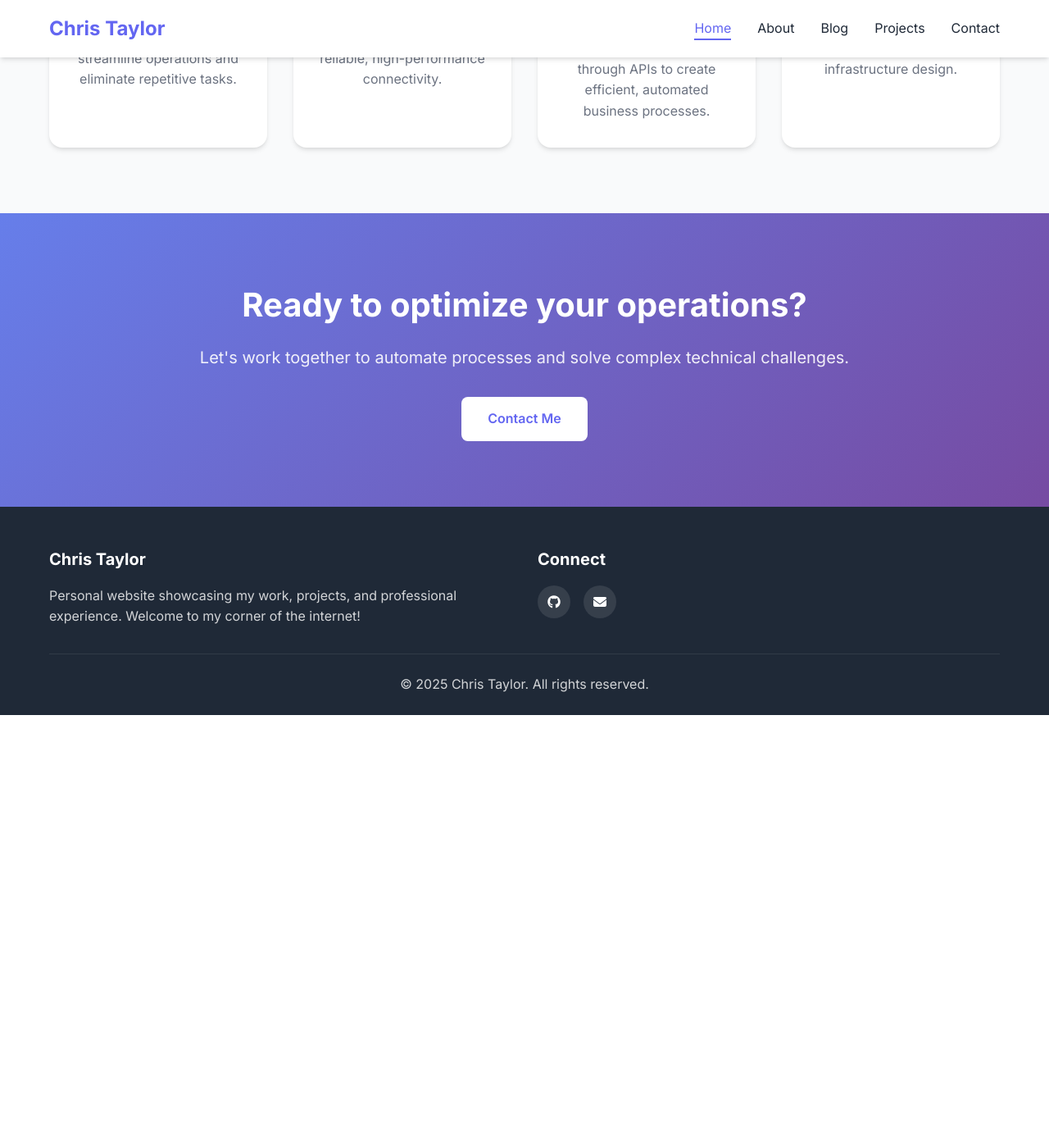
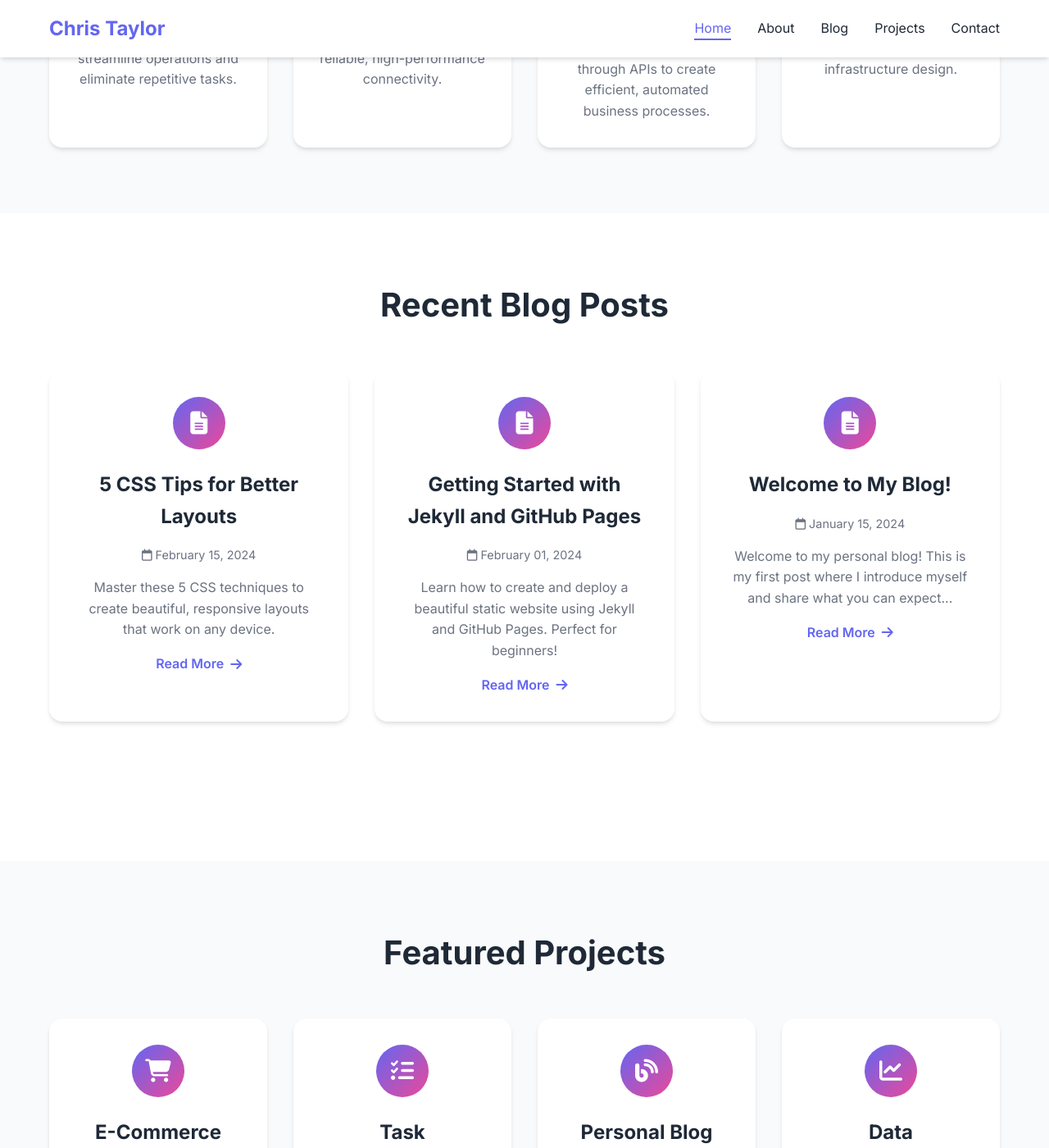
Before and after one commit to christaylorcodes/christaylorcodes.github.io, a Jekyll site: the page built from index.html, in a window 1280 px wide and 1400 px high, scrolled down 978 px. Shown: the whole window at 82% size. Built offline with Jekyll 4.4.1, drawn with Linux system fonts in a browser that asks for light colours; before the commit the page ends 1850 px from its top, so only the background shows below that; some of the changed text lies outside the part shown.

Commit message:
Add Recent Blog Posts and Featured Projects sections to home page
- Add Recent Blog Posts section showing 3 latest posts with excerpts
- Add Featured Projects section displaying 4 projects with tags
- Both sections use card-based layout matching "What I Do" section style
- Include "View All" buttons linking to full blog and projects pages
- Add CSS styling for new sections with alternating backgrounds
- Posts show date and excerpt with "Read More" link
- Projects show description and technology tags

Generated with [Claude Code](https://claude.com/claude-code)

Co-Authored-By: Claude <noreply@anthropic.com>

```diff
--- a/assets/css/main.css
+++ b/assets/css/main.css
@@ -269,6 +269,41 @@ section {
 .feature-card p {
     color: var(--text-light);
     line-height: 1.6;
+}
+
+/* ===== RECENT POSTS SECTION ===== */
+.recent-posts {
+    background-color: var(--bg-white);
+}
+
+.recent-posts .feature-card h3 a:hover {
+    color: var(--primary-color);
+}
+
+.recent-posts .read-more {
+    display: inline-flex;
+    align-items: center;
+    gap: 0.5rem;
+    color: var(--primary-color);
+    text-decoration: none;
+    font-weight: 600;
+    transition: gap 0.3s ease;
+}
+
+.recent-posts .read-more:hover {
+    gap: 1rem;
+}
+
+/* ===== FEATURED PROJECTS SECTION ===== */
+.featured-projects {
+    background-color: var(--bg-light);
+}
+
+.featured-projects .project-tags {
+    display: flex;
+    gap: 0.5rem;
+    flex-wrap: wrap;
+    justify-content: center;
 }
 
 /* ===== CTA SECTION ===== */
--- a/index.html
+++ b/index.html
@@ -63,6 +63,60 @@ title: Home
     </div>
 </section>
 
+<section class="recent-posts">
+    <div class="container">
+        <h2 class="section-title">Recent Blog Posts</h2>
+        <div class="features-grid">
+            {% for post in site.posts limit:3 %}
+            <div class="feature-card">
+                <div class="feature-icon">
+                    <i class="fas fa-file-alt"></i>
+                </div>
+                <h3><a href="{{ post.url | relative_url }}" style="color: inherit; text-decoration: none;">{{ post.title }}</a></h3>
+                <p class="post-date" style="font-size: 0.9rem; color: var(--text-light); margin-bottom: 1rem;">
+                    <i class="far fa-calendar"></i> {{ post.date | date: "%B %d, %Y" }}
+                </p>
+                <p>{{ post.excerpt | strip_html | truncatewords: 20 }}</p>
+                <a href="{{ post.url | relative_url }}" class="read-more" style="margin-top: 1rem;">
+                    Read More <i class="fas fa-arrow-right"></i>
+                </a>
+            </div>
+            {% endfor %}
+        </div>
+        <div style="text-align: center; margin-top: 2rem;">
+            <a href="{{ '/blog' | relative_url }}" class="btn btn-secondary">View All Posts</a>
+        </div>
+    </div>
+</section>
+
+<section class="featured-projects">
+    <div class="container">
+        <h2 class="section-title">Featured Projects</h2>
+        <div class="features-grid">
+            {% assign sorted_projects = site.projects | sort: 'order' %}
+            {% for project in sorted_projects limit:4 %}
+            <div class="feature-card">
+                <div class="feature-icon">
+                    <i class="fas {{ project.icon }}"></i>
+                </div>
+                <h3>{{ project.title }}</h3>
+                <p>{{ project.description }}</p>
+                {% if project.tags %}
+                <div class="project-tags" style="margin-top: 1rem;">
+                    {% for tag in project.tags limit:3 %}
+                    <span class="tag">{{ tag }}</span>
+                    {% endfor %}
+                </div>
+                {% endif %}
+            </div>
+            {% endfor %}
+        </div>
+        <div style="text-align: center; margin-top: 2rem;">
+            <a href="{{ '/projects' | relative_url }}" class="btn btn-secondary">View All Projects</a>
+        </div>
+    </div>
+</section>
+
 <section class="cta">
     <div class="container">
         <h2>Ready to optimize your operations?</h2>
```
